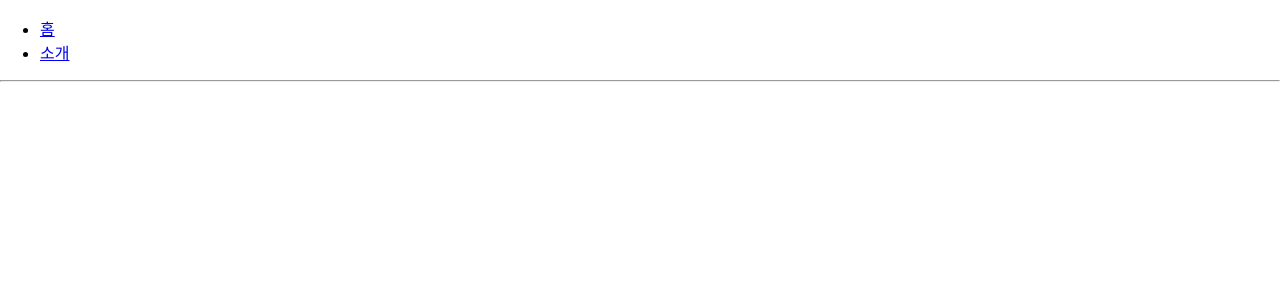
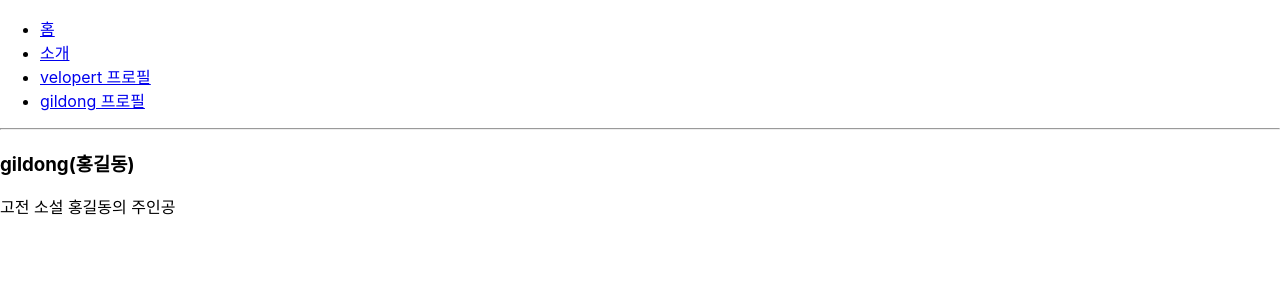
Before and after one commit to sungjaeahn-kopo/react-router, a React (Create React App) app: page /profile/gildong in a window 1280 px wide. Shown: the top 300 px of the page. Built offline with nearby package versions, Linux system fonts and the light colour scheme.

Commit message:
URL Parameter(Profile.js) & URL Query(About.js)

```diff
--- a/package.json
+++ b/package.json
@@ -6,6 +6,7 @@
     "@testing-library/jest-dom": "^5.14.1",
     "@testing-library/react": "^12.0.0",
     "@testing-library/user-event": "^13.2.1",
+    "qs": "^6.10.2",
     "react": "^17.0.2",
     "react-dom": "^17.0.2",
     "react-router-dom": "^5.3.0",
--- a/src/About.js
+++ b/src/About.js
@@ -1,10 +1,16 @@
 import React from "react";
+import qs from "qs";
 
-const About = () => {
+const About = ({ location }) => {
+  const query = qs.parse(location.search, {
+    ignoreQueryPrefix: true, // 문자열 맨 앞의 ?를 생략
+  });
+  const showDetail = query.detail === "true"; // 쿼리의 파싱 결과값은 문자열
   return (
     <div>
       <h1>소개</h1>
       <p>이 프로젝트는 리액트 라우터 기초를 실습해 보는 예제 프로젝트입니다.</p>
+      {showDetail && <p>detail 값을 true로 설정하셨군요!</p>}
     </div>
   );
 };
--- a/src/App.js
+++ b/src/App.js
@@ -2,6 +2,7 @@
 import { Route, Link } from "react-router-dom";
 import About from "./About";
 import Home from "./Home";
+import Profile from "./Profile";
 
 const App = () => {
   return (
@@ -13,10 +14,17 @@
         <li>
           <Link to="/about">소개</Link>
         </li>
+        <li>
+          <Link to="/profile/velopert">velopert 프로필</Link>
+        </li>
+        <li>
+          <Link to="/profile/gildong">gildong 프로필</Link>
+        </li>
       </ul>
       <hr />
       <Route path="/" component={Home} exact={true} />
-      <Route path="/about" component={About} />
+      <Route path={["/about", "/info"]} component={About} />
+      <Route path="/profile/:username" component={Profile} />
     </div>
   );
 };
--- /dev/null
+++ b/src/Profile.js
@@ -0,0 +1,30 @@
+import React from "react";
+
+const data = {
+  velopert: {
+    name: "김민준",
+    description: "리액트를 좋아하는 개발자",
+  },
+  gildong: {
+    name: "홍길동",
+    description: "고전 소설 홍길동의 주인공",
+  },
+};
+
+const Profile = ({ match }) => {
+  const { username } = match.params;
+  const profile = data[username];
+  if (!profile) {
+    return <div>존재하지 않는 사용자입니다.</div>;
+  }
+  return (
+    <div>
+      <h3>
+        {username}({profile.name})
+      </h3>
+      <p>{profile.description}</p>
+    </div>
+  );
+};
+
+export default Profile;
```
Also changed, not shown: 1 other file (tests, documents, lock files or other folders).
